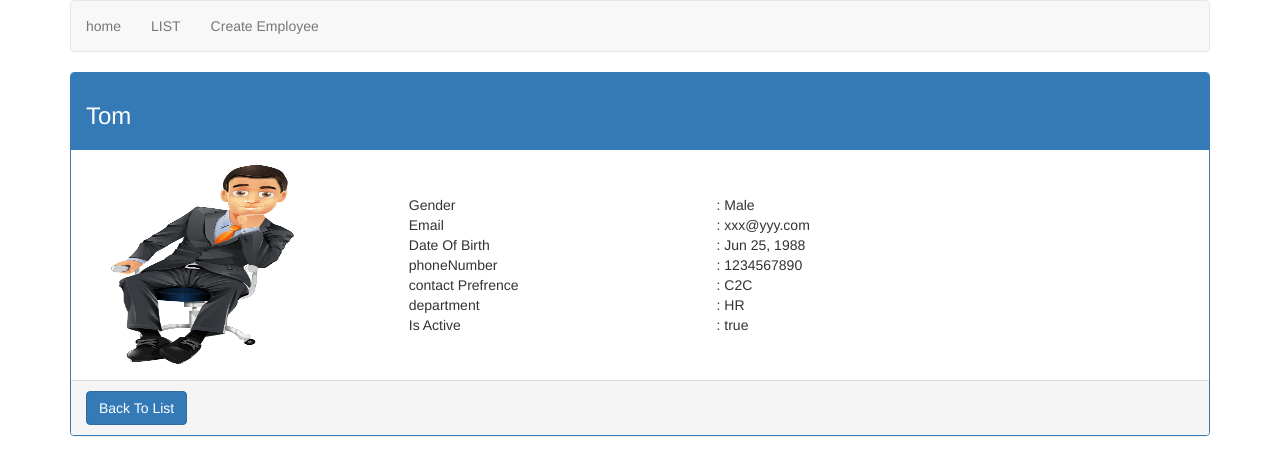
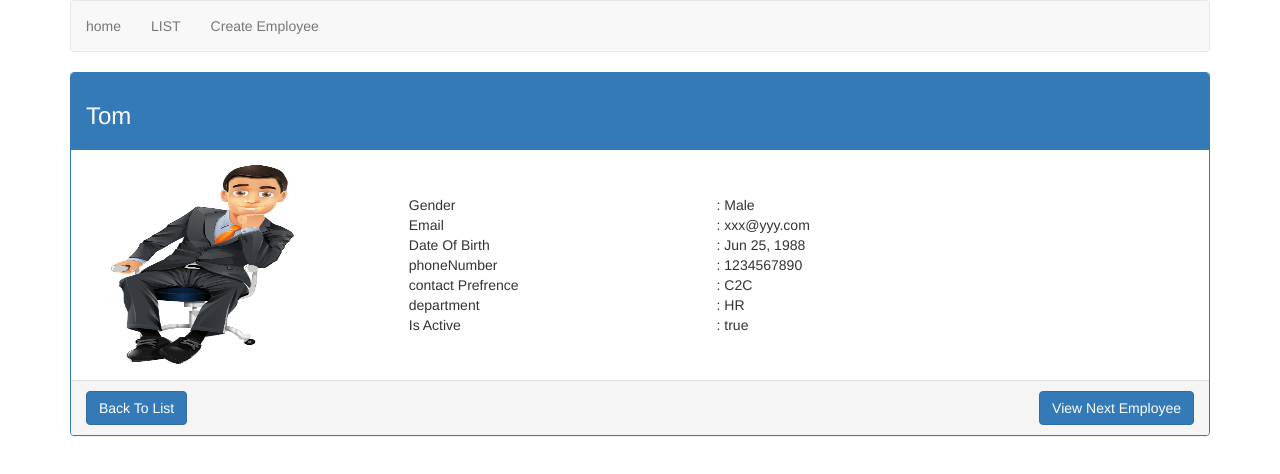
Before and after one commit to KSC0126/AngularCrudOperations-, an Angular app: page /employee/1 in a window 1280 px wide. Shown: the top 474 px of the page. Built offline with nearby package versions, Linux system fonts and the light colour scheme.

Commit message:
commit 12/05 22:42
router parameter with subscribe in angular rather than params and snapshot

```diff
--- a/src/app/employee/employee-details.component.html
+++ b/src/app/employee/employee-details.component.html
@@ -72,5 +72,9 @@
     </div>
     <div class="panel-footer">
         <button class="btn btn-primary" routerLink="/list">Back To List</button>
+        <button class="btn btn-primary pull-right" (click)="viewNextEmployee()">
+          View Next Employee
+        </button>
+
       </div>
   </div>
--- a/src/app/employee/employee-details.component.ts
+++ b/src/app/employee/employee-details.component.ts
@@ -1,5 +1,5 @@
 import { Component, OnInit } from '@angular/core';
-import { ActivatedRoute } from '@angular/router';
+import { ActivatedRoute, Router } from '@angular/router';
 
 import { EmployeeService } from './employee.service';
 import { employee } from '../models/employee.model';
@@ -11,14 +11,32 @@
 })
 export class EmployeeDetailsComponent implements OnInit {
   employee: employee;
+  private _id: number;
 
 
-  constructor( private _route : ActivatedRoute,
-   private _EmployeeService: EmployeeService){ }
+  constructor(private _route: ActivatedRoute,
+    private _EmployeeService: EmployeeService,
+    private _router: Router) { }
 
   ngOnInit() {
-    const id = +this._route.snapshot.paramMap.get('id');
-    this.employee=this._EmployeeService.getEmployee(id);
+    // this._id = +this._route.snapshot.paramMap.get('id'); this is used for snapshot not for subscribe
+    // this.employee=this._EmployeeService.getEmployee(this._id);
+    this._route.paramMap.subscribe(parmas => {
+      this._id = +parmas.get('id');
+      this.employee = this._EmployeeService.getEmployee(this._id);
+
+    })
+  }
+  viewNextEmployee() {
+    if (this._id < 3) {
+      this._id = this._id + 1;
+
+    }
+    else {
+      this._id = 1;
+    }
+
+    this._router.navigate(['/employee', this._id])
   }
 
 }
```
